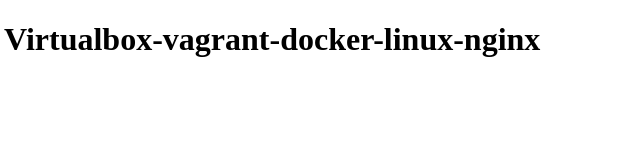
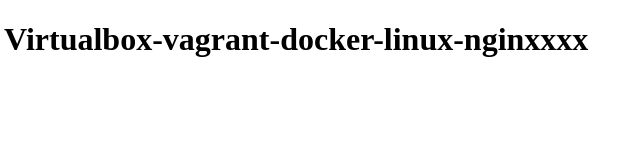
Before and after one commit to paramunix/dock.v2.0, a plain HTML site: page ansible/site/index.html in a window 1280 px wide. Shown: the full height of the page, 4-644 px from the left. Drawn offline with Linux system fonts and the light colour scheme.

Commit message:
first commit

```diff
--- a/ansible/site/index.html
+++ b/ansible/site/index.html
@@ -5,6 +5,6 @@
     <title>Hello World</title>
   </head>
   <body>
-    <h1>Virtualbox-vagrant-docker-linux-nginx</h1>
+    <h1>Virtualbox-vagrant-docker-linux-nginxxxx</h1>
   </body>
 </html>
```
Also changed, not shown: 7 other files.
